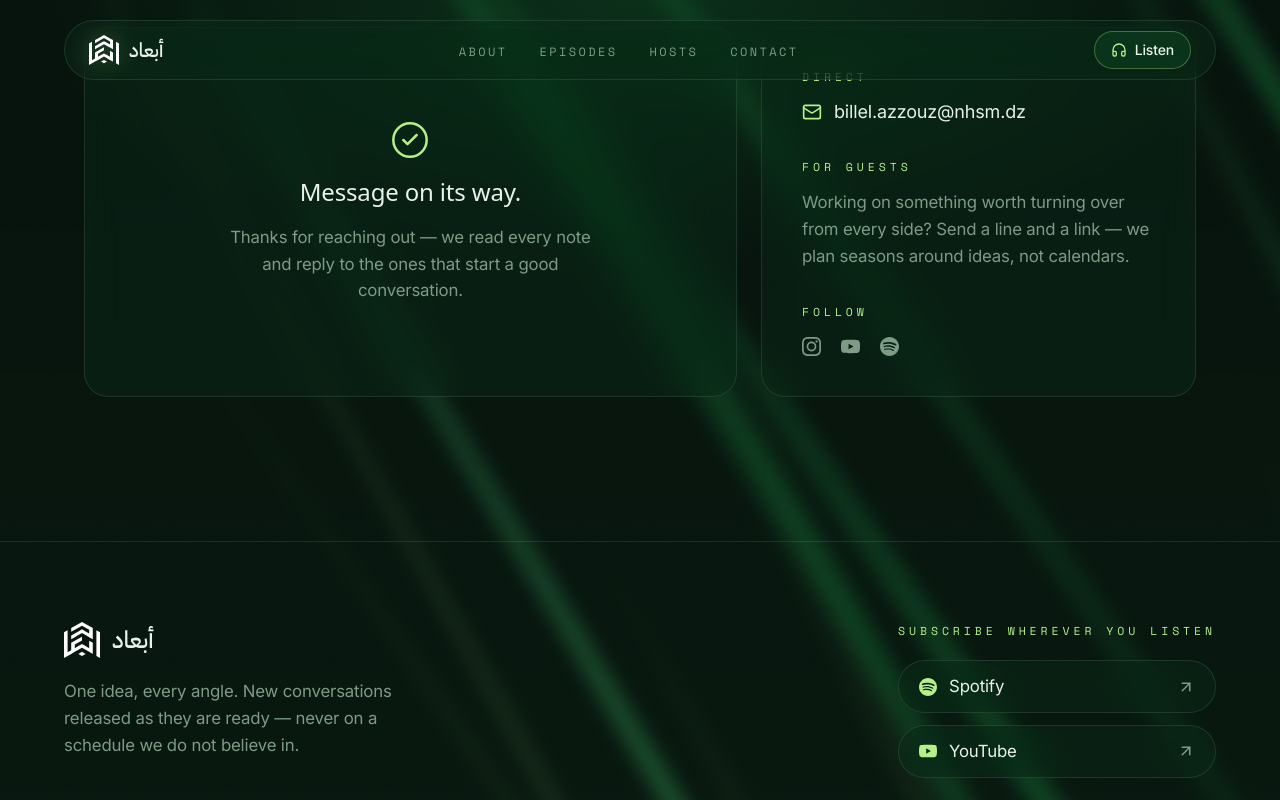
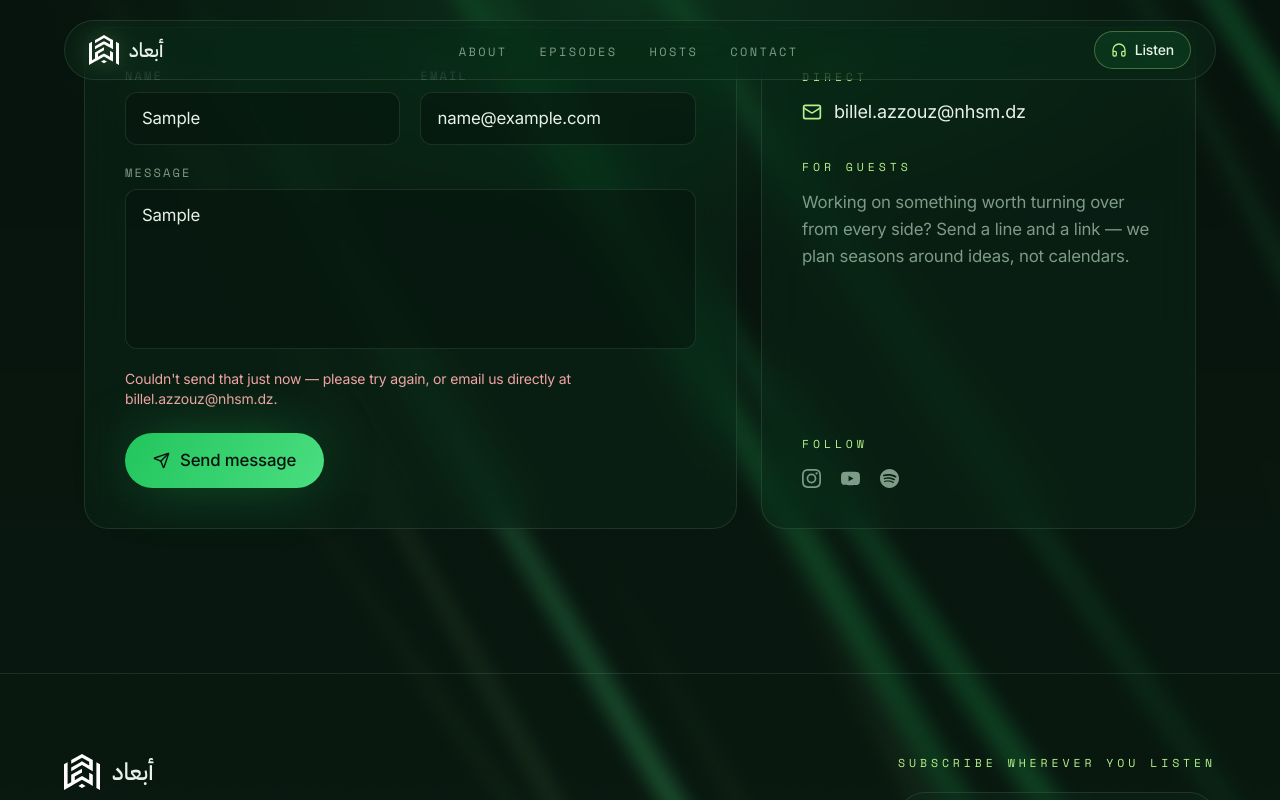
Before and after one commit to Azzouz-billel/abaad-podcast, a React (Vite) app: page / in a window 1280 px wide. Both pictures are taken after typing "Sample", "name@example.com", "Sample" into the empty fields and a click on the button "Send message". Shown: the part 4547-5347 px from the top of the page. Built offline with nearby package versions, Linux system fonts and the light colour scheme; no server answers; a web font is replaced by a local one.

Commit message:
Update host names and episodes data

```diff
--- a/src/components/Contact.jsx
+++ b/src/components/Contact.jsx
@@ -10,11 +10,36 @@ const FIELD_CLASS =
 
 export function Contact() {
   const scope = useScrollReveal({ stagger: 0.12 })
-  const [sent, setSent] = useState(false)
+  const [status, setStatus] = useState('idle') // idle | sending | sent | error
 
-  const handleSubmit = (event) => {
+  const handleSubmit = async (event) => {
     event.preventDefault()
-    setSent(true)
+    const form = event.currentTarget
+    const data = new FormData(form)
+    setStatus('sending')
+    try {
+      const res = await fetch(`https://formsubmit.co/ajax/${links.email}`, {
+        method: 'POST',
+        headers: { 'Content-Type': 'application/json', Accept: 'application/json' },
+        body: JSON.stringify({
+          name: data.get('name'),
+          email: data.get('email'),
+          message: data.get('message'),
+          _subject: 'New message from the Abaad website',
+          _template: 'table',
+          _captcha: 'false',
+        }),
+      })
+      const json = await res.json().catch(() => ({}))
+      if (res.ok && String(json.success) === 'true') {
+        form.reset()
+        setStatus('sent')
+      } else {
+        setStatus('error')
+      }
+    } catch {
+      setStatus('error')
+    }
   }
 
   return (
@@ -33,8 +58,8 @@ export function Contact() {
 
       <div className="grid gap-6 lg:grid-cols-[1.5fr_1fr]">
         <div data-reveal className="glass rounded-3xl p-8 sm:p-10">
-          {sent ? (
-            <div className="flex h-full min-h-56 flex-col items-center justify-center gap-4 text-center">
+          {status === 'sent' ? (
+            <div role="status" className="flex h-full min-h-56 flex-col items-center justify-center gap-4 text-center">
               <CheckCircle2 size={40} className="text-phosphor" strokeWidth={1.5} />
               <p className="font-display text-2xl text-bone">Message on its way.</p>
               <p className="max-w-sm text-moss">
@@ -73,12 +98,20 @@ export function Contact() {
                 />
               </div>
 
+              {status === 'error' && (
+                <p role="alert" className="text-sm text-[#f0a5a5]">
+                  Couldn't send that just now — please try again, or email us directly at{' '}
+                  {links.email}.
+                </p>
+              )}
+
               <button
                 type="submit"
-                className="group mt-1 inline-flex items-center justify-center gap-2.5 self-start rounded-full bg-[linear-gradient(120deg,var(--color-emerald),var(--color-mint))] px-7 py-3.5 font-medium text-[#06120c] shadow-[var(--glow-emerald)] transition-transform duration-300 hover:scale-[1.02]"
+                disabled={status === 'sending'}
+                className="group mt-1 inline-flex items-center justify-center gap-2.5 self-start rounded-full bg-[linear-gradient(120deg,var(--color-emerald),var(--color-mint))] px-7 py-3.5 font-medium text-[#06120c] shadow-[var(--glow-emerald)] transition-transform duration-300 hover:scale-[1.02] disabled:cursor-not-allowed disabled:opacity-60 disabled:hover:scale-100"
               >
                 <Send size={17} className="transition-transform duration-300 group-hover:translate-x-0.5" />
-                <span>Send message</span>
+                <span>{status === 'sending' ? 'Sending…' : 'Send message'}</span>
               </button>
             </form>
           )}
```
